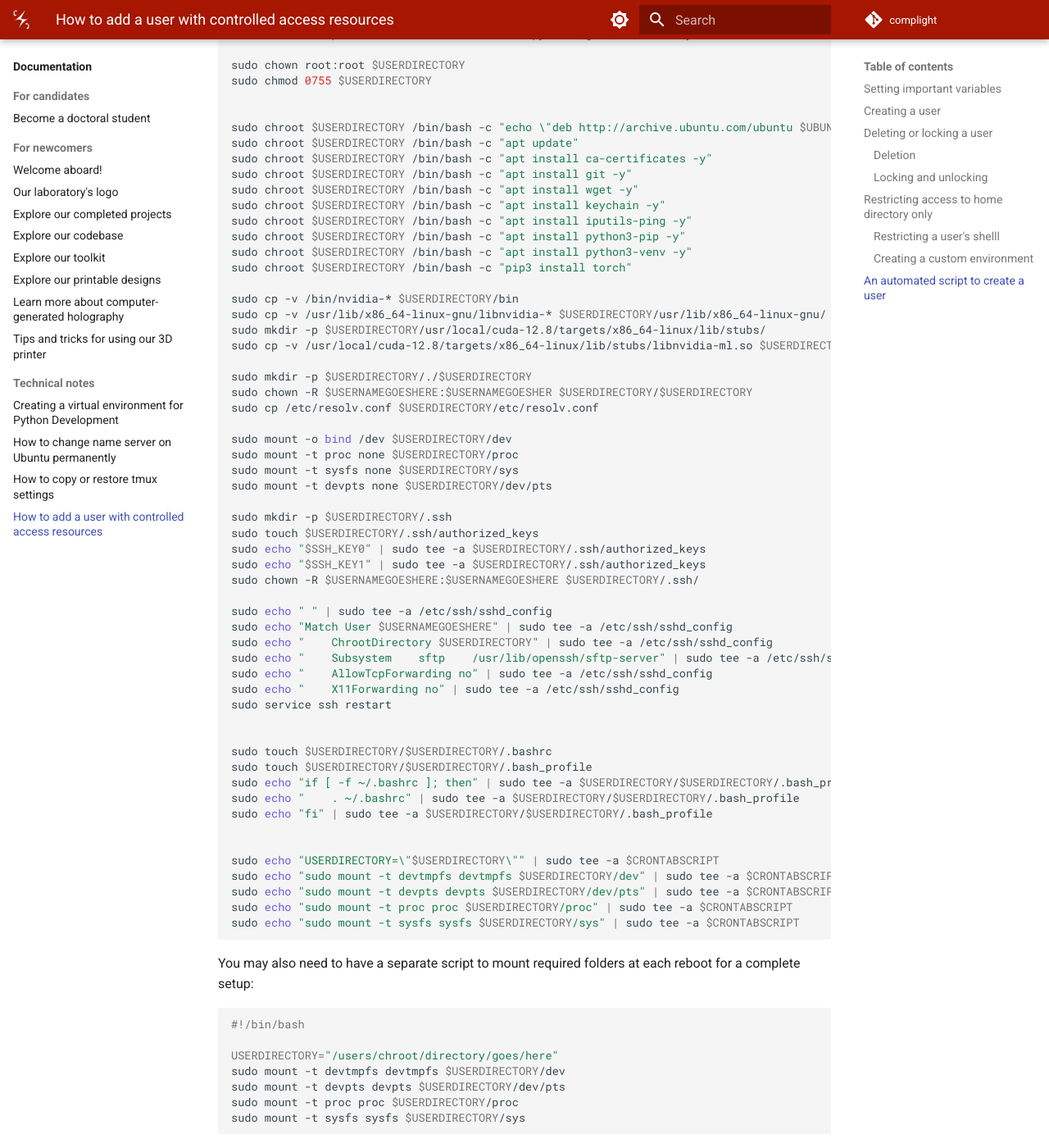
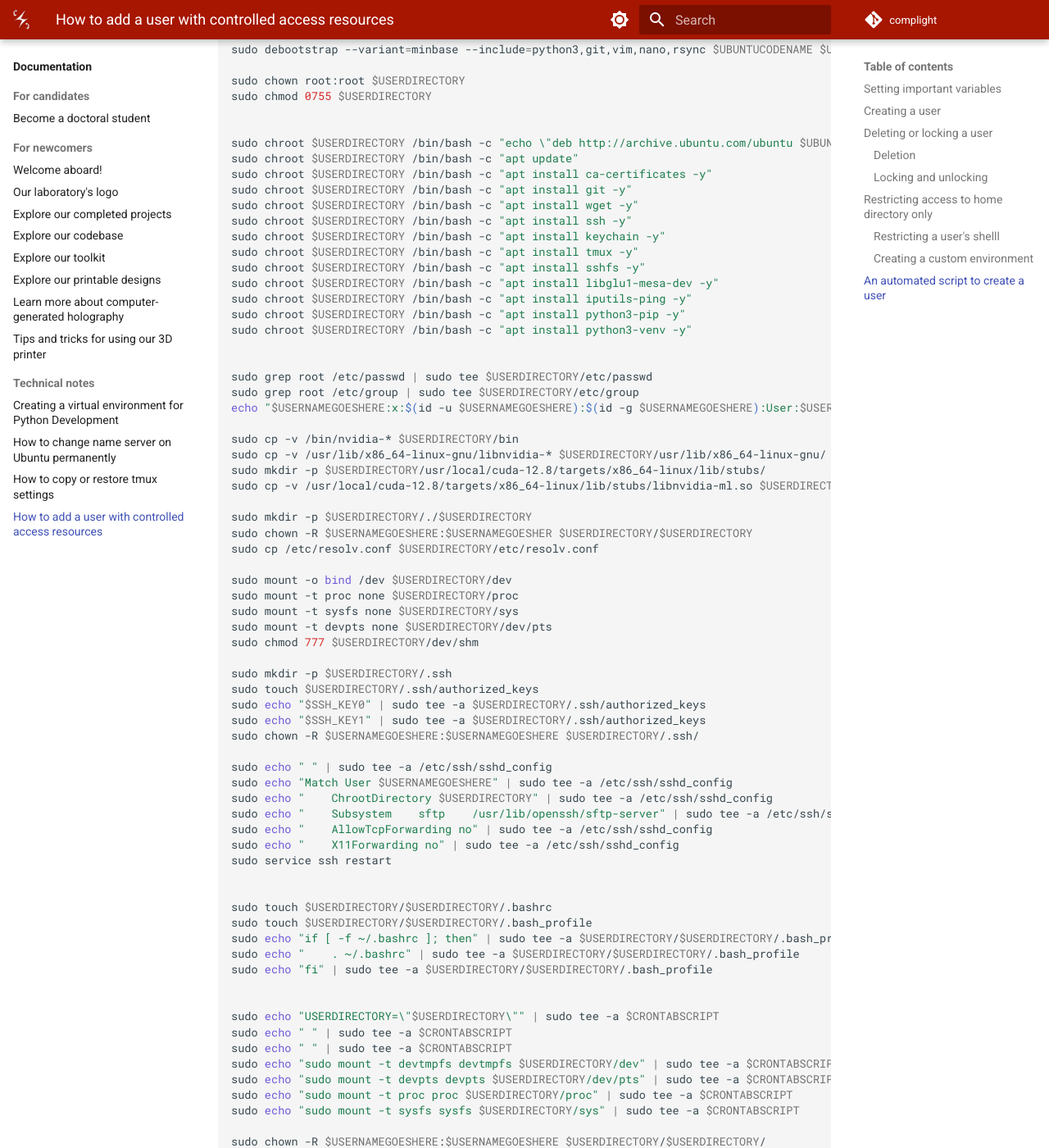
Before and after one commit to complight/complight.github.io, an MkDocs documentation site: the page built from docs/documentation/computing/how_to_add_a_user_with_controlled_access_to_resources.md, in a window 1280 px wide and 1400 px high, scrolled down 4602 px. Shown: the whole window at 82% size. Built offline with MkDocs 1.6.1 and Material for MkDocs 9.7.7, drawn with Linux system fonts in a browser that asks for light colours.

Commit message:
Updating documentation.

````diff
--- a/docs/documentation/computing/how_to_add_a_user_with_controlled_access_to_resources.md
+++ b/docs/documentation/computing/how_to_add_a_user_with_controlled_access_to_resources.md
@@ -198,6 +198,7 @@ sudo usermod -d $USERDIRECTORY $USERNAMEGOESHERE
 SSH_KEY0="ssh-ed25519 YOURKEY0 COMPUTER0"
 SSH_KEY1="ssh-ed25519 YOURKEY1 COMPUTER1"
 
+
 sudo debootstrap --variant=minbase --include=python3,git,vim,nano,rsync $UBUNTUCODENAME $USERDIRECTORY
 
 sudo chown root:root $USERDIRECTORY
@@ -209,11 +210,19 @@ sudo chroot $USERDIRECTORY /bin/bash -c "apt update"
 sudo chroot $USERDIRECTORY /bin/bash -c "apt install ca-certificates -y"
 sudo chroot $USERDIRECTORY /bin/bash -c "apt install git -y"
 sudo chroot $USERDIRECTORY /bin/bash -c "apt install wget -y"
+sudo chroot $USERDIRECTORY /bin/bash -c "apt install ssh -y"
 sudo chroot $USERDIRECTORY /bin/bash -c "apt install keychain -y"
+sudo chroot $USERDIRECTORY /bin/bash -c "apt install tmux -y"
+sudo chroot $USERDIRECTORY /bin/bash -c "apt install sshfs -y"
+sudo chroot $USERDIRECTORY /bin/bash -c "apt install libglu1-mesa-dev -y"
 sudo chroot $USERDIRECTORY /bin/bash -c "apt install iputils-ping -y"
 sudo chroot $USERDIRECTORY /bin/bash -c "apt install python3-pip -y"
 sudo chroot $USERDIRECTORY /bin/bash -c "apt install python3-venv -y"
-sudo chroot $USERDIRECTORY /bin/bash -c "pip3 install torch"
+
+
+sudo grep root /etc/passwd | sudo tee $USERDIRECTORY/etc/passwd
+sudo grep root /etc/group | sudo tee $USERDIRECTORY/etc/group
+echo "$USERNAMEGOESHERE:x:$(id -u $USERNAMEGOESHERE):$(id -g $USERNAMEGOESHERE):User:$USERDIRECTORY/$USERNAMEGOESHERE:/bin/bash" | sudo tee -a $USERDIRECTORY/etc/passwd
 
 sudo cp -v /bin/nvidia-* $USERDIRECTORY/bin
 sudo cp -v /usr/lib/x86_64-linux-gnu/libnvidia-* $USERDIRECTORY/usr/lib/x86_64-linux-gnu/
@@ -228,6 +237,7 @@ sudo mount -o bind /dev $USERDIRECTORY/dev
 sudo mount -t proc none $USERDIRECTORY/proc
 sudo mount -t sysfs none $USERDIRECTORY/sys
 sudo mount -t devpts none $USERDIRECTORY/dev/pts
+sudo chmod 777 $USERDIRECTORY/dev/shm
 
 sudo mkdir -p $USERDIRECTORY/.ssh
 sudo touch $USERDIRECTORY/.ssh/authorized_keys
@@ -252,10 +262,15 @@ sudo echo "fi" | sudo tee -a $USERDIRECTORY/$USERDIRECTORY/.bash_profile
 
 
 sudo echo "USERDIRECTORY=\"$USERDIRECTORY\"" | sudo tee -a $CRONTABSCRIPT
+sudo echo " " | sudo tee -a $CRONTABSCRIPT
+sudo echo " " | sudo tee -a $CRONTABSCRIPT
 sudo echo "sudo mount -t devtmpfs devtmpfs $USERDIRECTORY/dev" | sudo tee -a $CRONTABSCRIPT
 sudo echo "sudo mount -t devpts devpts $USERDIRECTORY/dev/pts" | sudo tee -a $CRONTABSCRIPT
 sudo echo "sudo mount -t proc proc $USERDIRECTORY/proc" | sudo tee -a $CRONTABSCRIPT
 sudo echo "sudo mount -t sysfs sysfs $USERDIRECTORY/sys" | sudo tee -a $CRONTABSCRIPT
+
+sudo chown -R $USERNAMEGOESHERE:$USERNAMEGOESHERE $USERDIRECTORY/$USERDIRECTORY/
+
 ```
 
 
````
